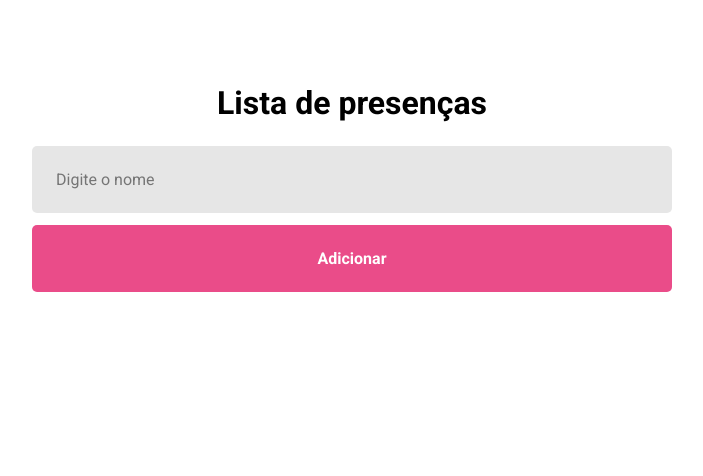
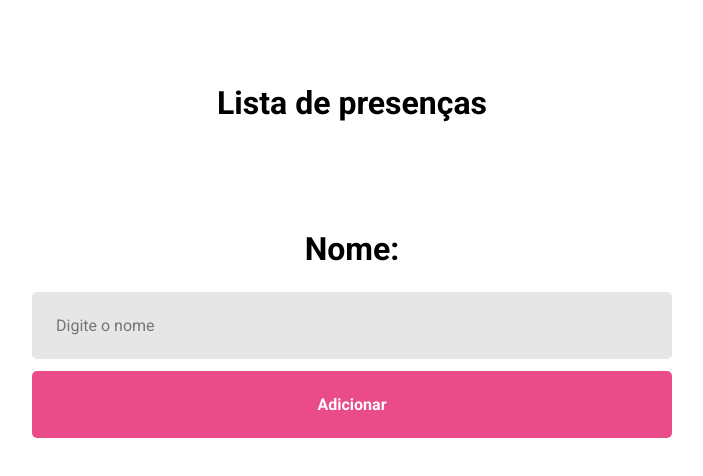
Before and after one commit to rdmuller/ReactListaPresenca, a React (Vite) app: page / in a window 1280 px wide. Shown: the top 476 px of the page, without its empty margins (288-991 px from the left). Built offline with nearby package versions, Linux system fonts and the light colour scheme.

Commit message:
iniciando com copoenentes

```diff
--- a/src/pages/home/index.jsx
+++ b/src/pages/home/index.jsx
@@ -1,13 +1,20 @@
-import './styles.css'
+import React, {useState} from 'react';
+import './styles.css';
+import Card from '../../components/card';
 
 function Home() {
+  const [studentName, setStudentName] = useState(); // aqui posso definir um valor inicial useState('Ronald')
+
   return (
     <div className="container">
     <h1>Lista de presenças</h1>
-    <input type="text" placeholder="Digite o nome" />
+    <h1>Nome: {studentName}</h1>
+    <input type="text" placeholder="Digite o nome" onChange={e => setStudentName(e.target.value)}/>
     <button type="button">Adicionar</button>
+    <Card nome="Ronald" hora="07:42:01"/>
+    <Card nome="João" hora="17:29:59"/>
     </div>
   )
 }
 
-export default Home
+export default Home;
```
